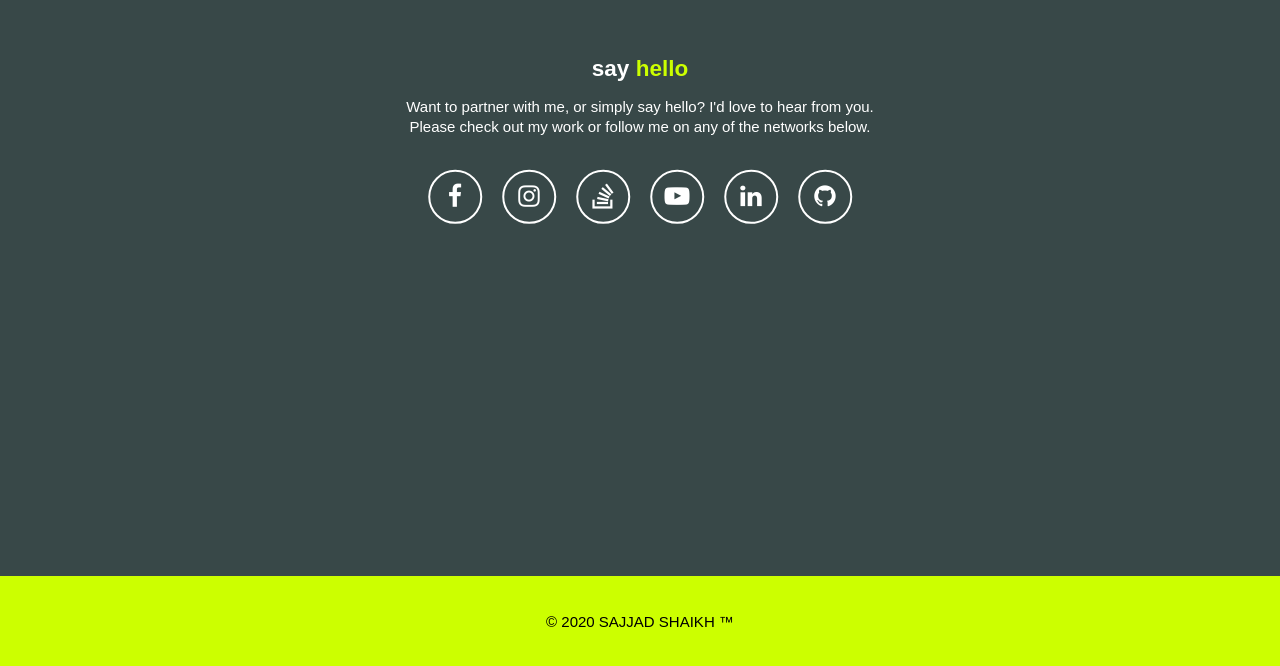
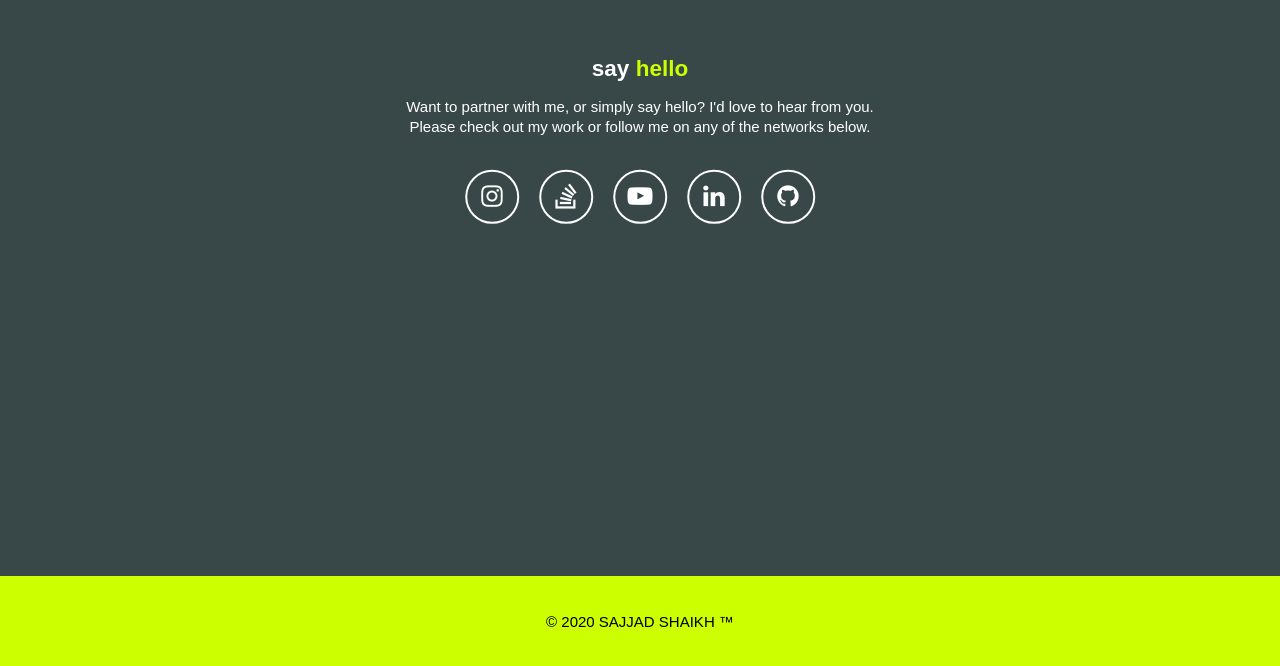
Before and after one commit to Darkrove/SajjadShaikh, a plain HTML site: page about.html in a window 1280 px wide. Shown: the part 853-1519 px from the top of the page. Drawn offline with Linux system fonts and the light colour scheme.

Commit message:
Update about.html

```diff
--- a/about.html
+++ b/about.html
@@ -94,7 +94,6 @@
               <br>Please check out my work or follow me on any of the networks below.</p>
               <div class="social-menu">
                 <ul>
-                  <li><a href="https://www.facebook.com/sajjad.shiakh.92/" target="blank"><i class="fa fa-facebook"></i></a></li>
                   <li><a href="https://www.instagram.com/thesajjadshaikh/"><i class="fa fa-instagram"></i></a></li>
                   <li><a href="https://stackoverflow.com/users/13864024/sajjad-shaikh"><i class="fa fa-stack-overflow"></i></a></li>
                   <li><a href="https://www.youtube.com/channel/UCeUwCK7pGFp7lvDU-CvLXaQ?view_as=subscriber"><i class="fa fa-youtube-play"></i></a></li>
```
